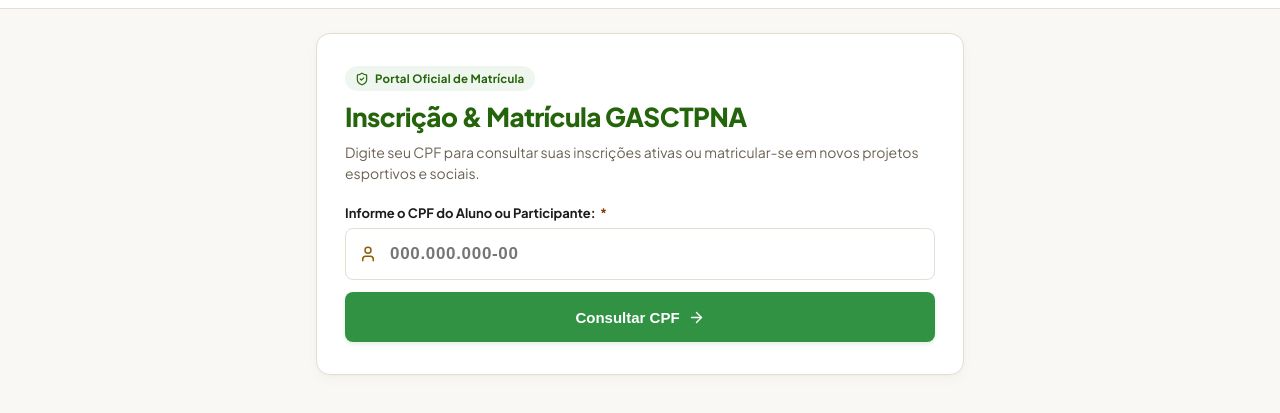
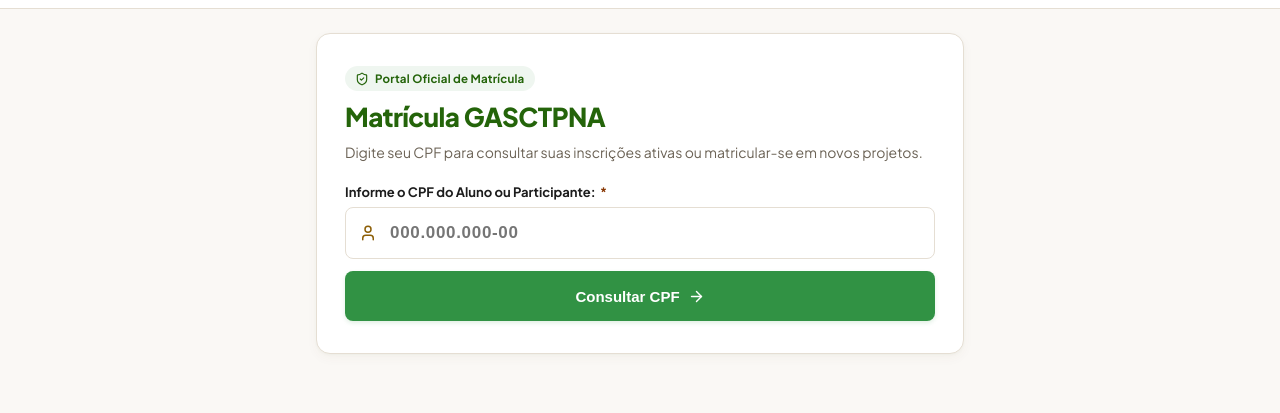
Before and after one commit to Yantestes12/gasectpna, a plain HTML site: page index.html in a window 1280 px wide. Shown: the part 51-464 px from the top of the page. Drawn offline with nearby package versions, Linux system fonts and the light colour scheme; no server answers.

Commit message:
Fix: ajusta titulo para Matricula GASCTPNA e remove termo esportivos e sociais

```diff
--- a/index.html
+++ b/index.html
@@ -987,9 +987,9 @@
                     <i data-lucide="shield-check" style="width: 14px; height: 14px;"></i>
                     Portal Oficial de Matrícula
                 </span>
-                <h1 class="title-hero">Inscrição & Matrícula GASCTPNA</h1>
+                <h1 class="title-hero">Matrícula GASCTPNA</h1>
                 <p class="desc-clean">
-                    Digite seu CPF para consultar suas inscrições ativas ou matricular-se em novos projetos esportivos e sociais.
+                    Digite seu CPF para consultar suas inscrições ativas ou matricular-se em novos projetos.
                 </p>
             </div>
 
```
